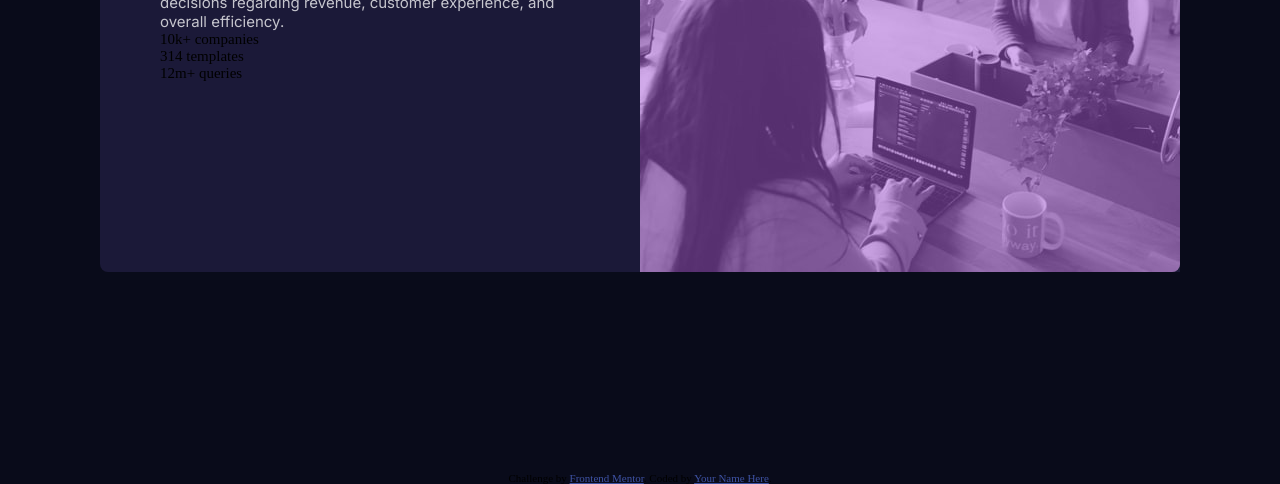
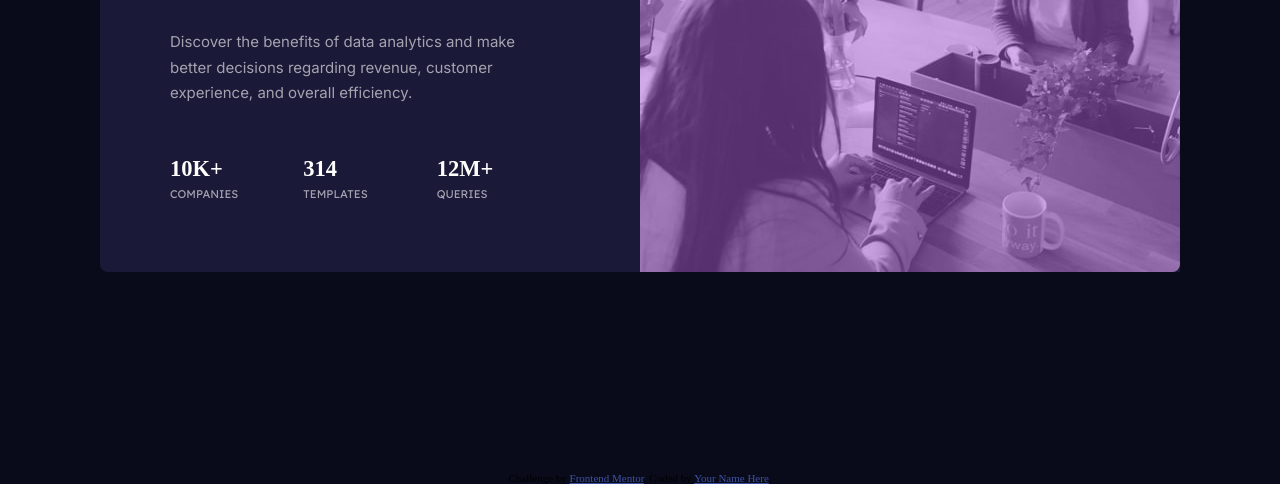
Before and after one commit to pdxdave/Stats-preview-card-component, a plain HTML site: page index.html in a window 1280 px wide. Shown: the part 374-858 px from the top of the page. Drawn offline with Linux system fonts and the light colour scheme.

Commit message:
css update

```diff
--- a/css/style.css
+++ b/css/style.css
@@ -26,12 +26,28 @@ h1 {
     font-family: 'Lexend Deca', sans-serif;
     font-size: 2.2rem;
 }
-p {
-    color: var(--slightly-transparent-white);
-    font-family: 'Inter', sans-serif;
+
+
+
+/******** Stats *********/
+.stats {
+    display: grid;
+    grid-template-columns: repeat(3, 1fr);
+    padding-top: 50px;
+}
+h2 {
+    color: var(--white);
+    text-transform: uppercase;
+}
+.stats p {
+    font-size: .7rem;
+    padding-top: 5px;
+    color: var(--more-transparent-white);
+    text-transform: uppercase;
+    font-family: 'Lexend Deca', sans-serif;
 }
 
-/********   **********/
+/********  Container   **********/
 .container {
     max-width: 1080px;
     margin: 200px auto;
@@ -40,6 +56,8 @@ p {
     grid-template-columns: 1fr 1fr;
     border-radius: 8px 0 0 8px;
 }
+
+/*******  Image ********/
 .image {
     order: 2;
     width: 540px;
@@ -58,10 +76,20 @@ p {
     height: 100%;
     background: var(--image-overlay);
 }
+
+/******* Content *******/
+
 .content {
     order: 1;
     width: 540px;
-    padding: 60px;
+    padding: 70px;
+}
+.content > p {
+    color: var(--more-transparent-white);
+    font-family: 'Inter', sans-serif;
+    line-height: 1.7;
+    padding-top: 45px;
+    width: 350px;
 }
 .content h1 span {
     color: var(--soft-violet);
--- a/index.html
+++ b/index.html
@@ -29,13 +29,16 @@
               <p>Discover the benefits of data analytics and make better decisions regarding         revenue, customer experience, and overall efficiency.</p>
               <div class="stats">
                 <div>
-                    10k+ companies
+                    <h2>10k+</h2>
+                    <p>companies</p>
                 </div>
                 <div>
-                    314 templates
+                    <h2>314 </h2>
+                    <p>templates</p>
                 </div>
                 <div>
-                    12m+ queries
+                    <h2>12m+ </h2>
+                    <p>queries</p>
                 </div>
               </div>
           </div> <!-- end of content -->
```
